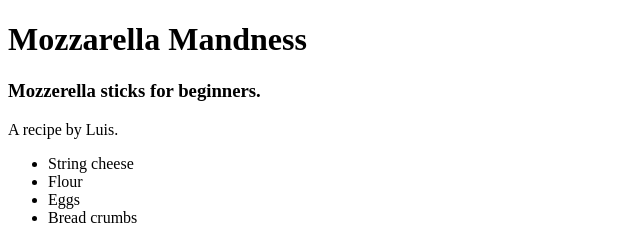
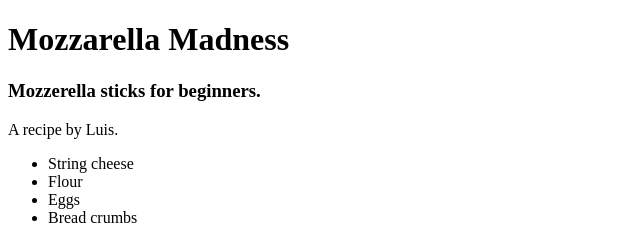
Before and after one commit to lukebreed/odin-recipes, a plain HTML site: page recipes/sticks.html in a window 1280 px wide. Shown: the top 240 px of the page, 0-640 px from the left. Drawn offline with Linux system fonts and the light colour scheme.

Commit message:
Fixed spelling typo in h1

```diff
--- a/recipes/sticks.html
+++ b/recipes/sticks.html
@@ -1,4 +1,4 @@
-<!--This recipe and page was made by Luis! This is the first thing that I have coded.-->
+<!--This recipe and page was made by Luis! This is the first thing that I have coded and I'm only 10 years old!-->
 
 <!DOCTYPE html>
 
@@ -9,7 +9,7 @@
     </head>
 
     <body>
-        <h1>Mozzarella Mandness</h1>
+        <h1>Mozzarella Madness</h1>
         <h3>Mozzerella sticks for beginners.</h3>
         <p>A recipe by Luis.</p>
         <ul>
```
